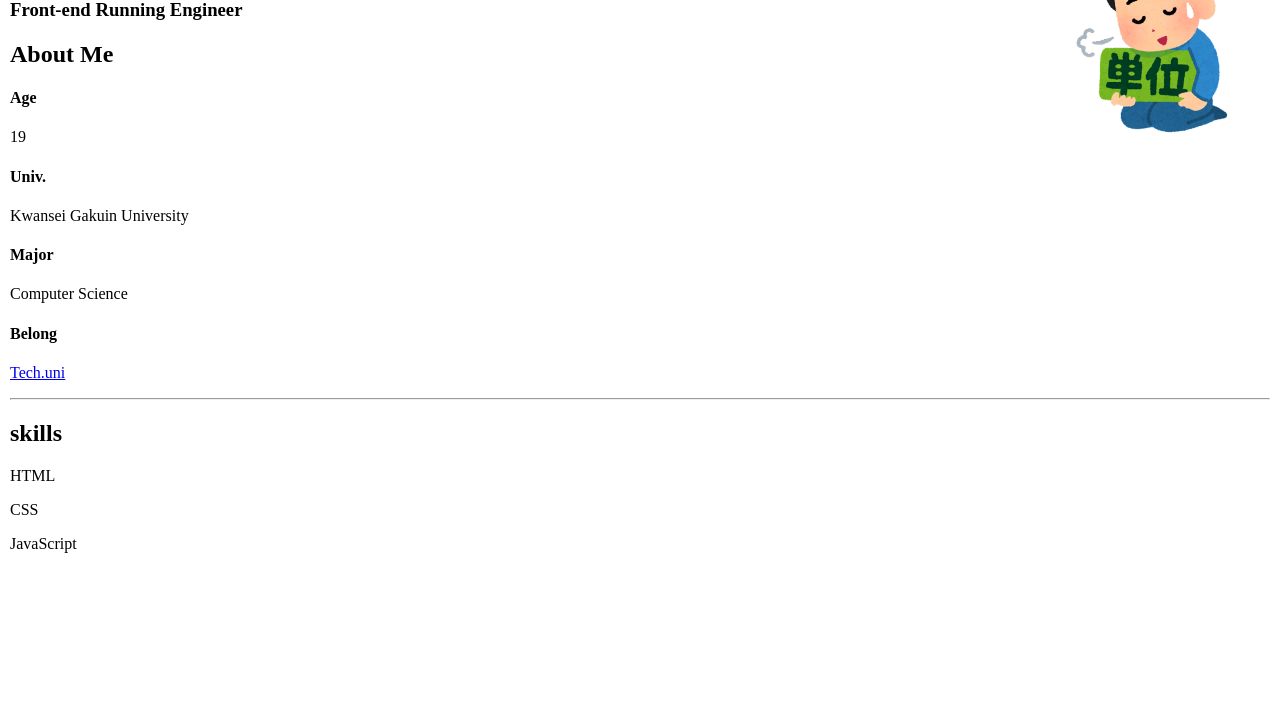
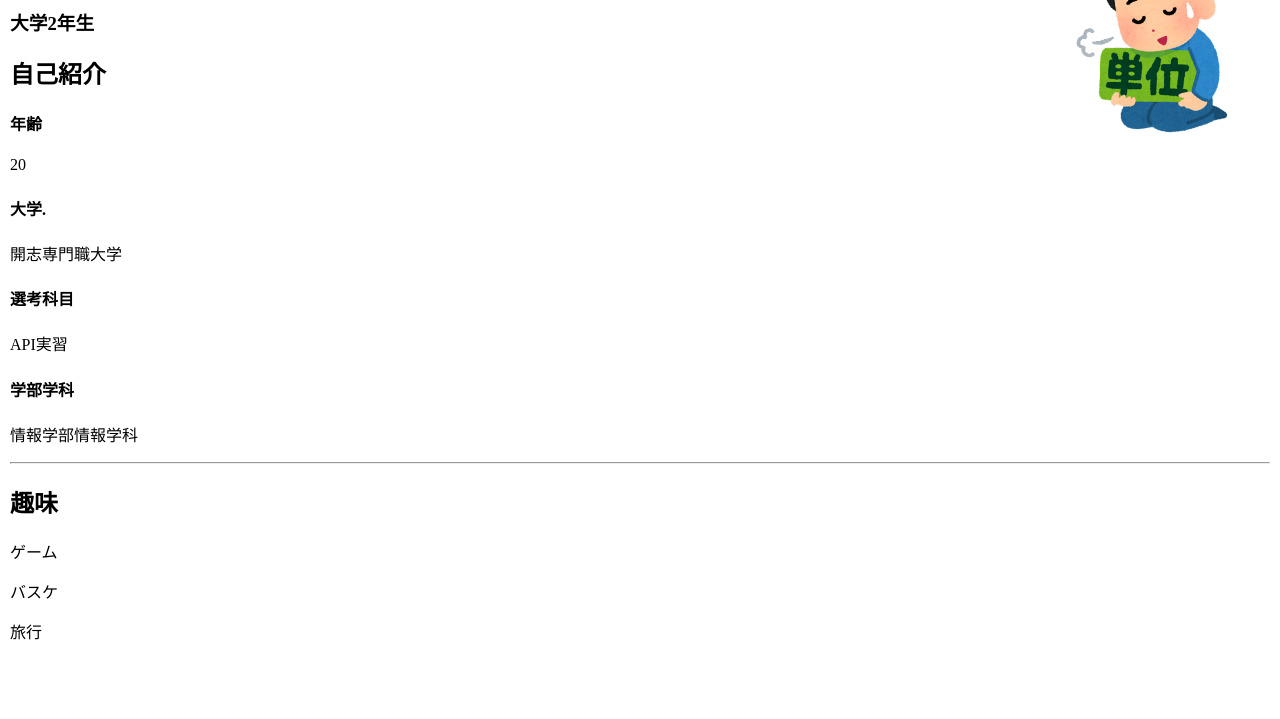
Before and after one commit to ootani2015/ootani2015.github.io, a plain HTML site: page index.html in a window 1280 px wide. Shown: the part 81-800 px from the top of the page. Drawn offline with Linux system fonts and the light colour scheme.

Commit message:
Update index.html

```diff
--- a/index.html
+++ b/index.html
@@ -10,32 +10,32 @@
 <body>
     <header></header>
     <div class="Name">
-        <h1>Tetsu</h1>
-        <h3>Front-end Running Engineer</h3>
+        <h1>れい</h1>
+        <h3>大学2年生</h3>
     </div>
     <div class="Image">
         <img src="school_tani_get_boy.png" alt="大学生" width="200" height="200">
     </div>
 
     <div class="AboutMe">
-        <h2>About Me</h2>
-        <h4 class="age">Age</h4>
-        <p>19</p>
-        <h4 class="univ">Univ.</h4>
-        <p>Kwansei Gakuin University</p>
-        <h4>Major</h4>
-        <p>Computer Science</p>
-        <h4 class="belong">Belong</h4>
-        <p><a href="https://techuni.org" class="simple-link">Tech.uni<span glot-model="dev-rep"></span></a></p>
+        <h2>自己紹介</h2>
+        <h4 class="age">年齢</h4>
+        <p>20</p>
+        <h4 class="univ">大学.</h4>
+        <p>開志専門職大学</p>
+        <h4>選考科目</h4>
+        <p>API実習</p>
+        <h4 class="belong">学部学科</h4>
+        <p>情報学部情報学科</p>
         <hr class="default-hr">
     </div>
 
-    <div class="Skills">
-        <h2>skills</h2>
-        <div class="skill-item">
-            <p>HTML</p>
-            <p>CSS</p>
-            <p>JavaScript</p>
+    <div class="趣味">
+        <h2>趣味</h2>
+        <div class="趣味一覧">
+            <p>ゲーム</p>
+            <p>バスケ</p>
+            <p>旅行</p>
         </div>
     </div>
     <footer></footer>
```
